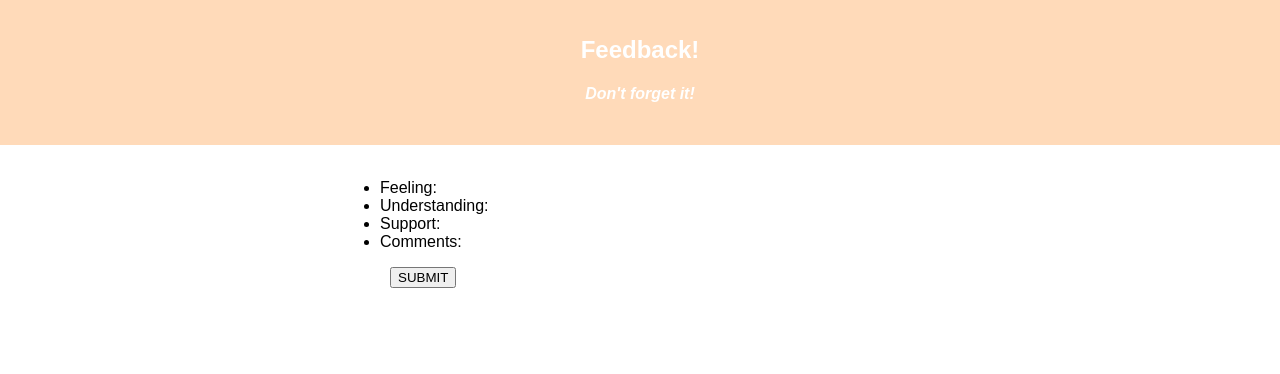
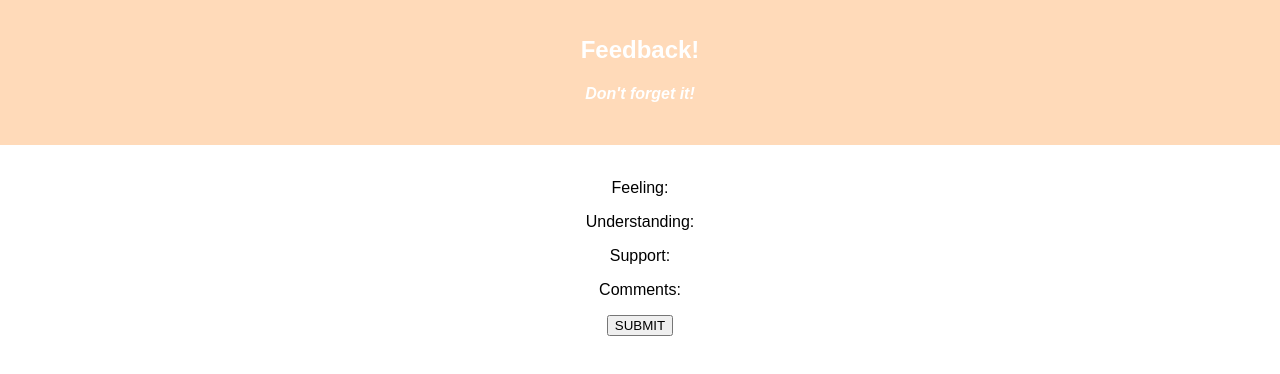
Before and after one commit to Emmasong34/redux-feedback-loop, a React (Create React App) app: page /#/review in a window 1280 px wide. Shown: the top 374 px of the page. Built offline with nearby package versions, Linux system fonts and the light colour scheme; no server answers.

Commit message:
review page css update

```diff
--- a/src/components/App/App.css
+++ b/src/components/App/App.css
@@ -35,12 +35,12 @@
 }
 
 .reviewDiv {
-  text-align: left;
-  padding-left: 340px;
+  text-align: center;
+
 }
 
 .reviewButton {
-  margin-left: 50px;
+  align: center;
 }
 
 .thankYouDiv {
--- a/src/components/Review/Review.js
+++ b/src/components/Review/Review.js
@@ -24,12 +24,12 @@ class Review extends Component {
     render () {
         return (
             <div className="reviewDiv">
-            <ul>
-                <li>Feeling: {this.props.reduxState.feedbackReducer.feeling} </li>
-                <li>Understanding: {this.props.reduxState.feedbackReducer.understanding} </li>
-                <li>Support: {this.props.reduxState.feedbackReducer.support}</li>
-                <li>Comments: {this.props.reduxState.feedbackReducer.comments}</li>
-            </ul>
+
+                <p>Feeling: {this.props.reduxState.feedbackReducer.feeling} </p>
+                <p>Understanding: {this.props.reduxState.feedbackReducer.understanding} </p>
+                <p>Support: {this.props.reduxState.feedbackReducer.support}</p>
+                <p>Comments: {this.props.reduxState.feedbackReducer.comments}</p>
+
 
             <button className="reviewButton" onClick={this.handleSubmit}>SUBMIT</button>
             </div>
```
